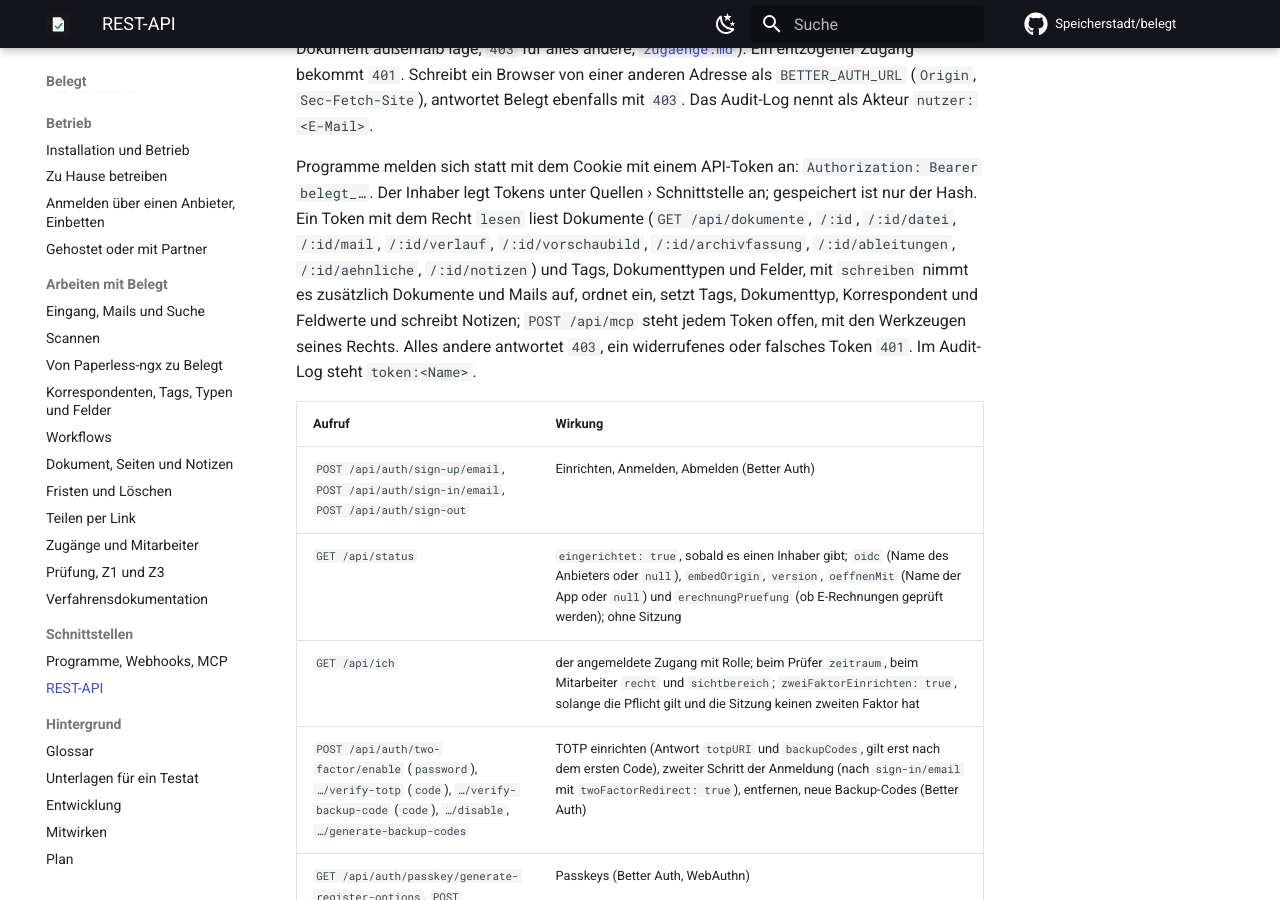
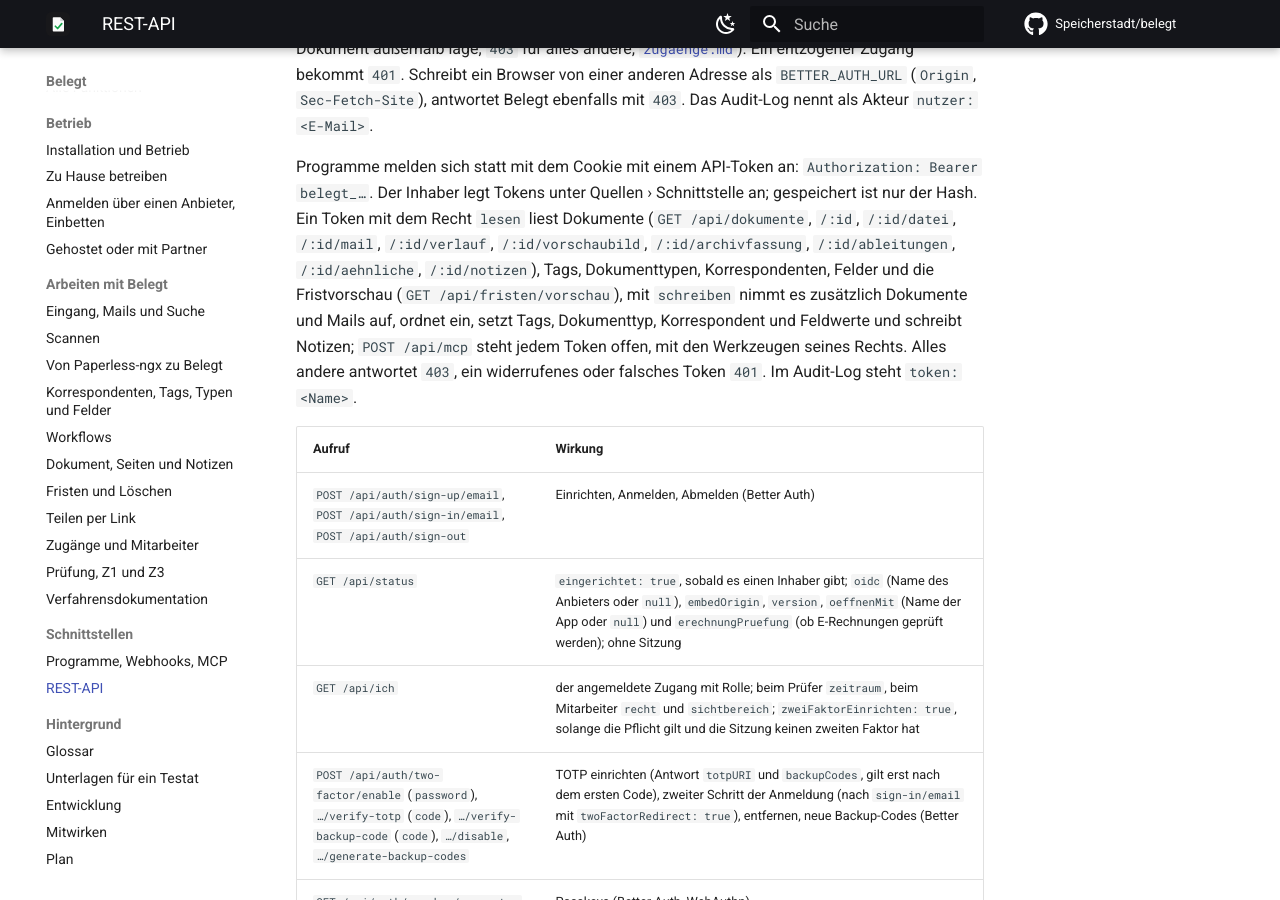
Before and after one commit to Speicherstadt/belegt, an MkDocs documentation site: the page built from docs/api.md, in a window 1280 px wide and 900 px high, scrolled down 553 px. Built offline with MkDocs 1.6.1 and Material for MkDocs 9.7.7, drawn with Linux system fonts in a browser that asks for light colours; plug-ins that fetch from the network failed and are left out; comment, search, counter and statistics services are not loaded.

Commit message:
docs: Fristvorschau bei Token-Leserechten in docs/api.md ergänzen

```diff
--- a/docs/api.md
+++ b/docs/api.md
@@ -18,7 +18,7 @@ Browser von einer anderen Adresse als `BETTER_AUTH_URL` (`Origin`, `Sec-Fetch-Si
 
 Programme melden sich statt mit dem Cookie mit einem API-Token an: `Authorization: Bearer belegt_…`. Der Inhaber legt
 Tokens unter Quellen › Schnittstelle an; gespeichert ist nur der Hash. Ein Token mit dem Recht `lesen` liest
-Dokumente (`GET /api/dokumente`, `/:id`, `/:id/datei`, `/:id/mail`, `/:id/verlauf`, `/:id/vorschaubild`, `/:id/archivfassung`, `/:id/ableitungen`, `/:id/aehnliche`, `/:id/notizen`) und Tags, Dokumenttypen und Felder,
+Dokumente (`GET /api/dokumente`, `/:id`, `/:id/datei`, `/:id/mail`, `/:id/verlauf`, `/:id/vorschaubild`, `/:id/archivfassung`, `/:id/ableitungen`, `/:id/aehnliche`, `/:id/notizen`), Tags, Dokumenttypen, Korrespondenten, Felder und die Fristvorschau (`GET /api/fristen/vorschau`),
 mit `schreiben` nimmt es zusätzlich Dokumente und Mails auf, ordnet ein, setzt Tags, Dokumenttyp, Korrespondent und Feldwerte und schreibt Notizen; `POST /api/mcp` steht jedem Token offen, mit den Werkzeugen seines Rechts.
 Alles andere antwortet `403`, ein widerrufenes oder falsches Token `401`. Im Audit-Log steht `token:<Name>`.
 
```
